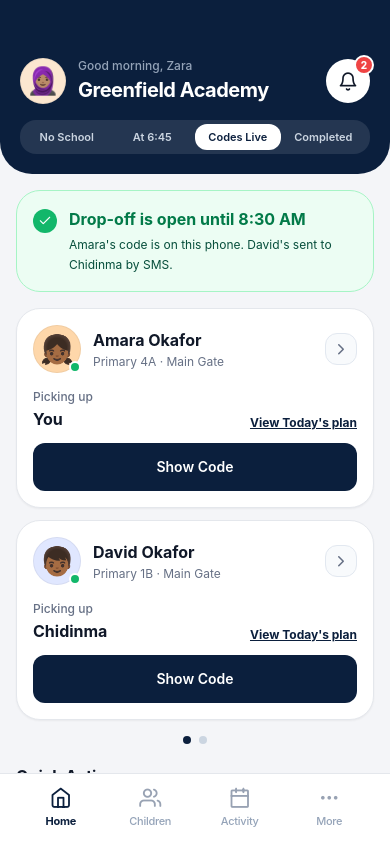
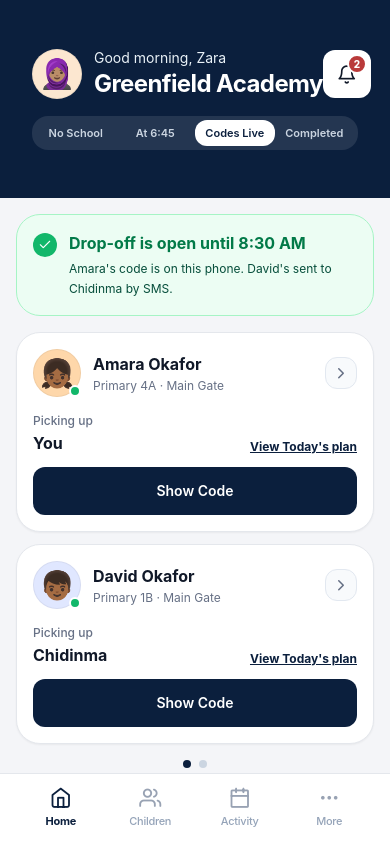
Before and after one commit to Ifeanyigates2/school_shield-mobile-frontend, a React Native app: screen / in a window 390 px wide. Built offline with nearby package versions, Linux system fonts and the light colour scheme.

Commit message:
Enhance HomeScreen UI with updated styles and Tailwind CSS configuration; adjust colors and layout for better user experience

```diff
--- a/src/screens/HomeScreen.tsx
+++ b/src/screens/HomeScreen.tsx
@@ -166,27 +166,27 @@ export function HomeScreen() {
         >
           {/* FIGMA TOP NAV / HEADER */}
           <View
-            className="bg-navy px-5 pb-5 rounded-b-[32px]"
-            style={{ paddingTop: topInset + 10 }}
+            className="bg-navy p-8 py-12"
+            style={{ paddingTop: topInset + 20 }}
           >
             <View className="flex-row justify-between items-center">
               {/* Profile & School Info */}
               <View className="flex-row items-center gap-3">
-                <FigmaAvatar name="Zara" size={46} />
+                <FigmaAvatar name="Zara" size={50} />
                 <View className="justify-center">
-                  <Text className="text-slate-400 text-xs font-medium">Good morning, Zara</Text>
-                  <Text className="text-white text-xl font-bold tracking-tight mt-0.5">Greenfield Academy</Text>
+                  <Text className="text-primaryLight text-sm">Good morning, Zara</Text>
+                  <Text className="text-white text-2xl font-bold tracking-tight ">Greenfield Academy</Text>
                 </View>
               </View>
 
               {/* Notification Bell Button */}
               <Pressable
-                className="w-11 h-11 rounded-full bg-white items-center justify-center relative shadow-sm"
+                className="w-12 h-12 rounded-xl bg-white items-center justify-center relative shadow-sm"
                 onPress={() => setShowNotifications(true)}
                 hitSlop={8}
               >
                 <Feather name="bell" size={20} color="#101828" />
-                <View className="absolute -top-1 -right-1 bg-red-500 w-5 h-5 rounded-full items-center justify-center border-2 border-white">
+                <View className="absolute top-1 right-1 bg-[#B93A3A] w-5 h-5 rounded-full items-center justify-center border-2 border-white">
                   <Text className="text-white text-[10px] font-extrabold">2</Text>
                 </View>
               </Pressable>
@@ -231,12 +231,12 @@ export function HomeScreen() {
             {operationalState === 'no_school' ? (
               <View className="bg-bannerBlue rounded-3xl p-4 border border-bannerBlueBorder mb-4">
                 <View className="flex-row items-start gap-3">
-                  <View className="w-6 h-6 rounded-full bg-navy items-center justify-center mt-0.5">
+                  <View className="w-6 h-6 rounded-full bg-[#1C5A85] items-center justify-center mt-0.5">
                     <Text className="text-white text-xs font-bold italic">i</Text>
                   </View>
                   <View className="flex-1">
-                    <Text className="text-base font-bold text-ink">No school today</Text>
-                    <Text className="text-xs text-slate-600 leading-5 mt-1">
+                    <Text className="text-base font-bold text-[#1C5A85]">No school today</Text>
+                    <Text className="text-sm text-[#1C5A85] leading-5 mt-1">
                       Next school day is Monday 7 September.{'\n'}Drop-off opens 7:00 AM at Main Gate.
                     </Text>
                   </View>
@@ -413,11 +413,11 @@ export function HomeScreen() {
               <View className="flex-row gap-3">
                 {/* Handlers Tile */}
                 <Pressable
-                  className="flex-1 bg-actionGreen rounded-3xl py-4 items-center border border-actionGreenBorder"
+                  className="flex-1 bg-[#E8F7F0] rounded-3xl py-4 items-center border border-actionGreenBorder"
                   onPress={() => setSubflow('handlers')}
                 >
-                  <View className="w-11 h-11 rounded-full bg-white items-center justify-center mb-2 shadow-xs">
-                    <Ionicons name="person-outline" size={20} color="#1B5E20" />
+                  <View className="w-11 h-11 rounded-lg bg-[#0F6647] items-center justify-center mb-2 shadow-xs">
+                    <Ionicons name="person-outline" size={20} color="#fff" />
                   </View>
                   <Text className="text-xs font-bold text-ink">Handlers</Text>
                 </Pressable>
@@ -430,8 +430,8 @@ export function HomeScreen() {
                     setSubflow('pickup');
                   }}
                 >
-                  <View className="w-11 h-11 rounded-full bg-white items-center justify-center mb-2 shadow-xs">
-                    <Feather name="clock" size={20} color="#E65100" />
+                  <View className="w-11 h-11 rounded-lg bg-[#D9822B] items-center justify-center mb-2 shadow-xs">
+                    <Feather name="clock" size={20} color="#fff" />
                   </View>
                   <Text className="text-xs font-bold text-ink">Exception</Text>
                 </Pressable>
@@ -441,8 +441,8 @@ export function HomeScreen() {
                   className="flex-1 bg-actionBlue rounded-3xl py-4 items-center border border-actionBlueBorder"
                   onPress={() => setShowPlanModal(true)}
                 >
-                  <View className="w-11 h-11 rounded-full bg-white items-center justify-center mb-2 shadow-xs">
-                    <Feather name="calendar" size={20} color="#0D47A1" />
+                  <View className="w-11 h-11 rounded-lg bg-navy items-center justify-center mb-2 shadow-xs">
+                    <Feather name="calendar" size={20} color="#fff" />
                   </View>
                   <Text className="text-xs font-bold text-ink">Today's plan</Text>
                 </Pressable>
--- a/tailwind.config.js
+++ b/tailwind.config.js
@@ -18,7 +18,7 @@ module.exports = {
         soft: '#F2F4F7',
         success: '#12B76A',
         danger: '#F04438',
-        bannerBlue: '#EDF5FD',
+        bannerBlue: '#EAF2F8',
         bannerBlueBorder: '#D0E4FA',
         bannerGreen: '#ECFDF3',
         bannerGreenBorder: '#A6F4C5',
@@ -29,6 +29,7 @@ module.exports = {
         actionOrangeBorder: '#FFE0B2',
         actionBlue: '#E3F2FD',
         actionBlueBorder: '#BBDEFB',
+        primaryLight : "#EAF2F8",
       },
     },
   },
```
